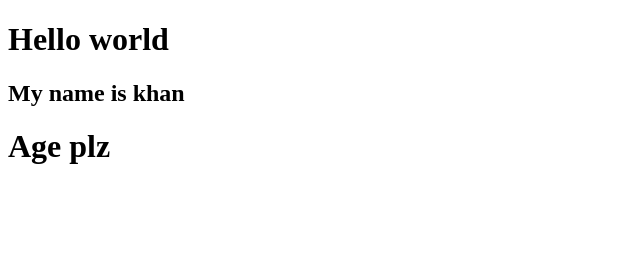
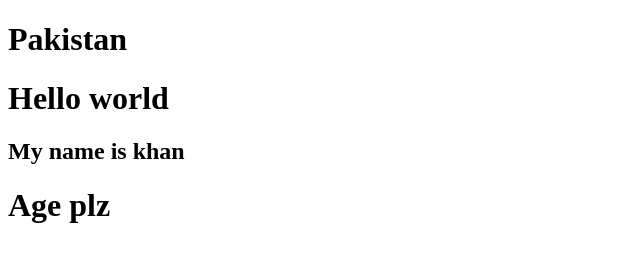
Before and after one commit to safdarayubpk/AI_Repo_6, a plain HTML site: page index.html in a window 1280 px wide. Shown: the whole page, without its empty margins (0-640 px from the left). Drawn offline with Linux system fonts and the light colour scheme.

Commit message:
my third commit

```diff
--- a/index.html
+++ b/index.html
@@ -1,6 +1,7 @@
 <!DOCTYPE html>
 <html>
     <body>
+        <h1>Pakistan</h1>
         <h1>Hello world </h1>
         <h2>My name is khan</h2>
         <h1>Age plz</h1>
```
